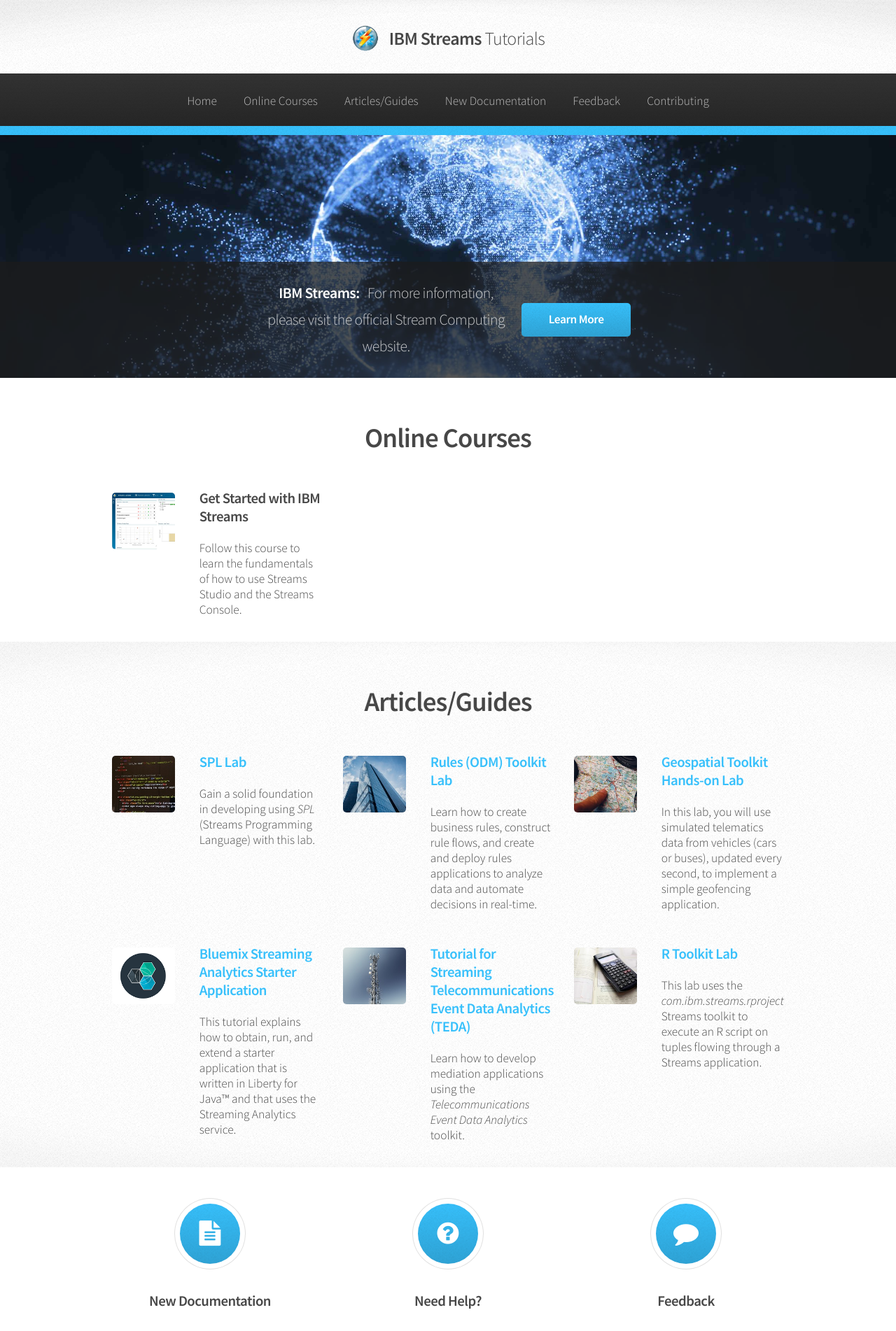
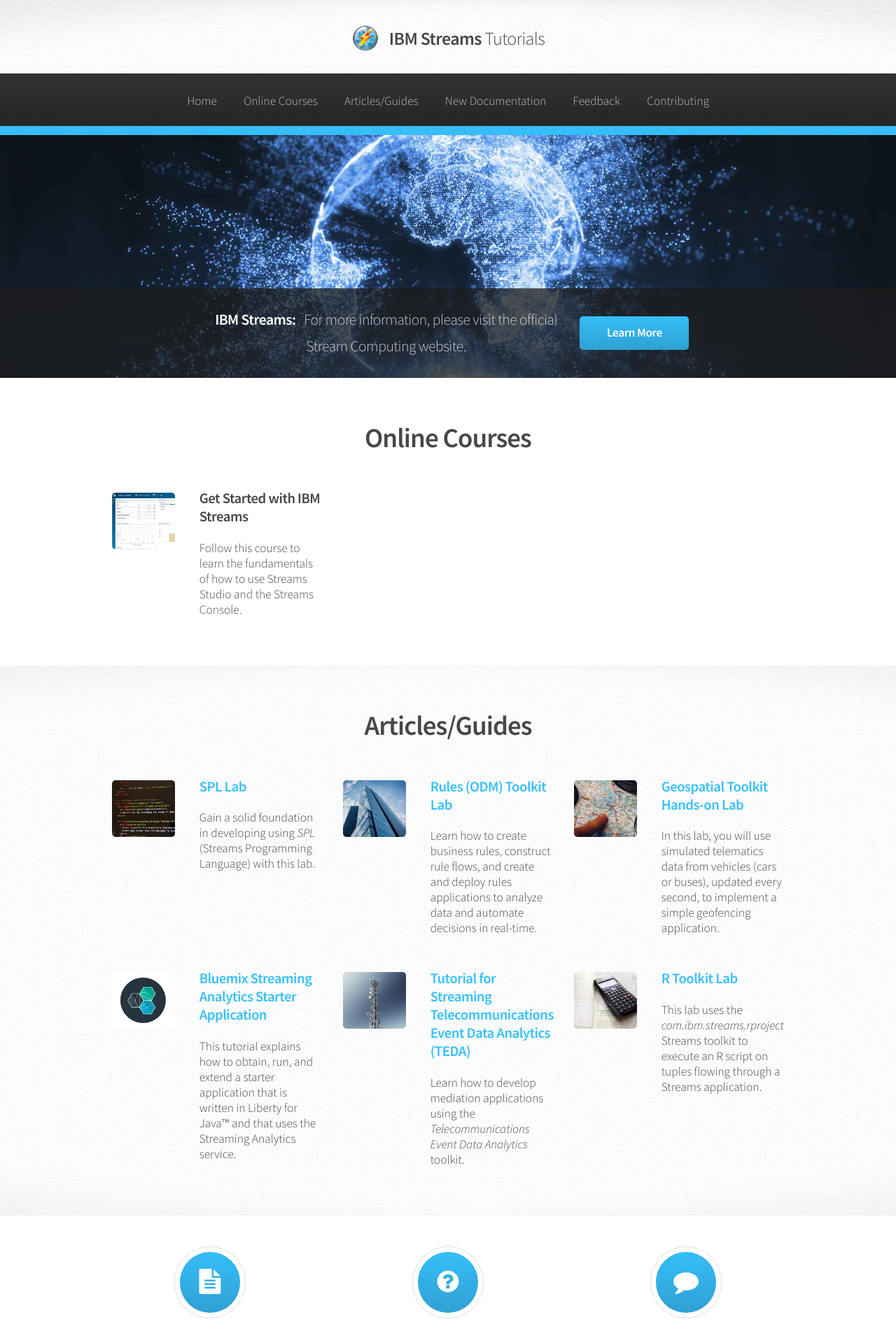
Before and after one commit to IBMStreams/tutorials, a Jekyll site: the page index.html, which Jekyll copies as it is, in a window 1280 px wide. Shown: the top 1902 px of the page at 70% size. Built offline with Jekyll 4.4.1, drawn with Linux system fonts in a browser that asks for light colours.

Commit message:
Improve padding on very narrow window sizes

```diff
--- a/assets/css/style-narrower.css
+++ b/assets/css/style-narrower.css
@@ -71,10 +71,6 @@
 	#banner {
 		height: 20em;
 	}
-
-		#banner header h2 {
-			display: block;
-		}
 
 		#banner header .button {
 			margin: 1em 0 0 0;
--- a/assets/css/style-normal.css
+++ b/assets/css/style-normal.css
@@ -45,7 +45,7 @@
 /* Wrapper */
 
 	.wrapper {
-		padding: 3em 0 1em 0;
+		padding: 3em 0 3em 0;
 	}
 
 /* CTA */
--- a/index.html
+++ b/index.html
@@ -63,7 +63,7 @@
 	<!-- Banner -->
 	<section id="banner">
 		<header>
-			<h2 style="width: 27%;">IBM Streams: &nbsp; <em>For more information, please visit the official Stream Computing website.</em></h2>
+			<h2 style="width: 40%;">IBM Streams: &nbsp; <em>For more information, please visit the official Stream Computing website.</em></h2>
 			<a href="https://www.ibm.com/analytics/us/en/technology/stream-computing/" class="button">Learn More</a>
 		</header>
 	</section>
```
Also changed, not shown: _config.yml (line endings or trailing spaces).
